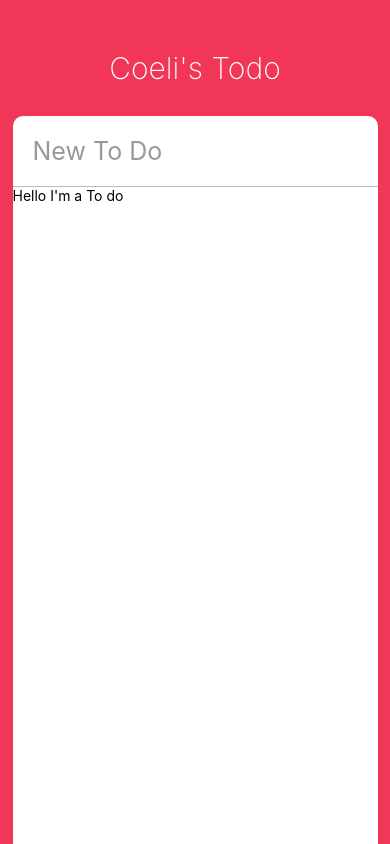
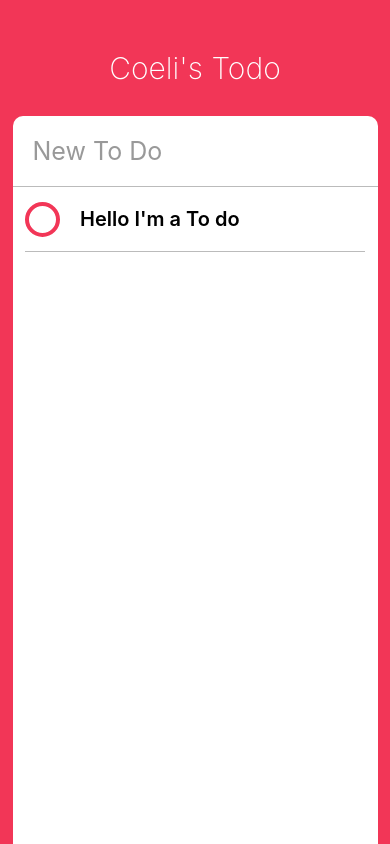
Before and after one commit to lbhsos/todo-react-native, a React Native app: screen / in a window 390 px wide. Built offline with nearby package versions, Linux system fonts and the light colour scheme.

Commit message:
coding ui part three - todo component

```diff
--- a/App.js
+++ b/App.js
@@ -23,7 +23,7 @@
           returnKeyType={"done"}
           autoCorrect={false}
           />
-          <ScrollView>
+          <ScrollView contentContainerStyle={styles.todos}>
             <Todo />
           </ScrollView>
         </View>
@@ -77,5 +77,8 @@
     borderBottomColor: "#bbb",
     borderBottomWidth: 1,
     fontSize: 25
+  },
+  todos:{
+    alignItems: "center"
   }
 });
--- a/Todo.js
+++ b/Todo.js
@@ -1,16 +1,68 @@
 import React, { Component } from "react";
-import { View, Text, TouchableOpacity, StyleSheet} from "react-native";
+import {
+    View,
+    Text,
+    TouchableOpacity,
+    StyleSheet,
+    Dimensions
+} from "react-native";
+
+const { width, height } = Dimensions.get("window");
 
 export default class Todo extends Component{
+    state={
+        isEditing: false,
+        isCompleted: false,
+
+    }
     render(){
+        const { isCompleted } = this.state;
         return(
-            <View>
-                <Text>Hello I'm a To do</Text>
+            <View style={styles.container}>
+                <TouchableOpacity onPress={this._toggleComplete}>
+                    <View style={[
+                        styles.circle,
+                        isCompleted ? styles.completedCircle : styles.uncompletedCircle
+                        ]}/>
+                </TouchableOpacity>
+                <Text style={styles.text} >Hello I'm a To do</Text>
             </View>
         );
+    }
+    _toggleComplete = () => {
+        this.setState(prevState => {
+            return {
+                isCompleted: !prevState.isCompleted
+            }
+        })
     }
 }
 
 const styles = StyleSheet.create({
-
+    container: {
+        width: width - 50,
+        borderBottomColor: "#bbb",
+        borderBottomWidth: StyleSheet.hairlineWidth,
+        flexDirection: "row",
+        alignItems:"center"
+    },
+    circle:{
+        width: 35,
+        height: 35,
+        borderRadius: 25,
+        borderColor: "red",
+        borderWidth: 4,
+        marginRight: 20
+    },
+    text:{
+        fontWeight:"600",
+        fontSize: 20,
+        marginVertical: 20,
+    },
+    completedCircle:{
+        borderColor: "#bbb"
+    },
+    uncompletedCircle:{
+        borderColor: "#f23657"
+    }
 });
```
